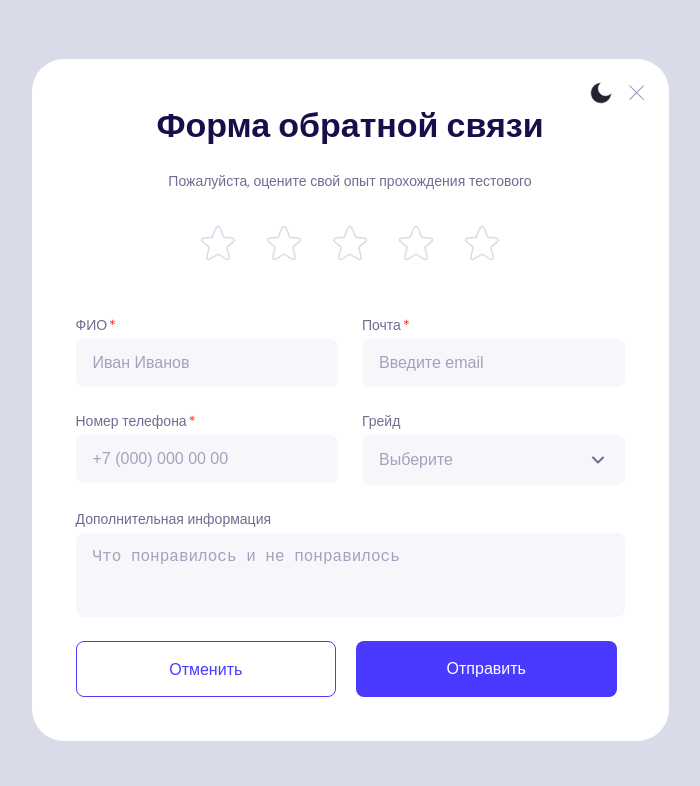
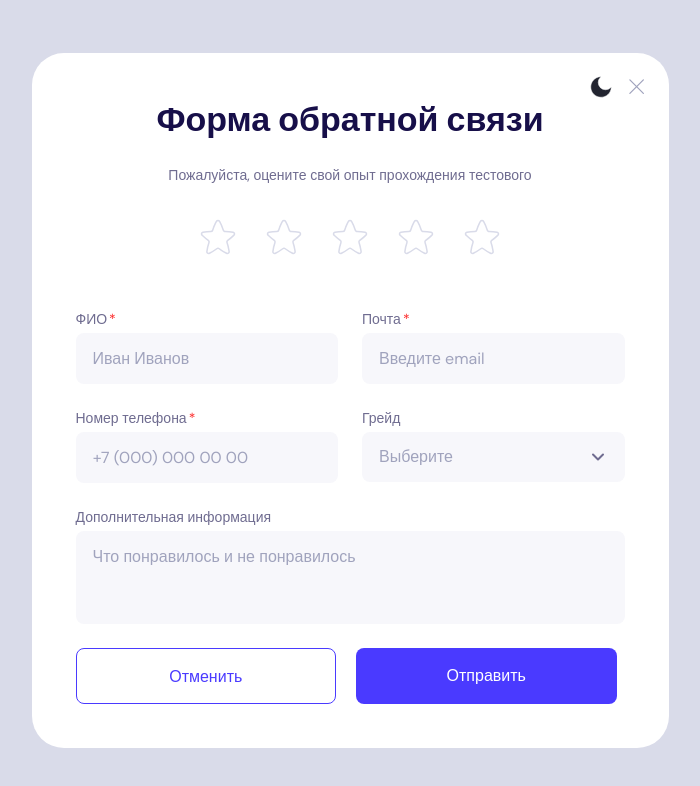
Before and after one commit to tokmashik/feedback-form-for-the-dream-team, a Vue app: page /feedback in a window 1280 px wide. Shown: the top 786 px of the page, without its empty margins (290-990 px from the left). Built offline with nearby package versions, Linux system fonts and the light colour scheme.

Commit message:
fix: fix fonts

```diff
--- a/src/components/basic/Input.vue
+++ b/src/components/basic/Input.vue
@@ -67,6 +67,7 @@
     }
 
     &__field {
+      font-family: "DM Sans", sans-serif;
       padding: 14px 16px;
       border-radius: 8px;
       background: var(--color-neutral-200);
```
